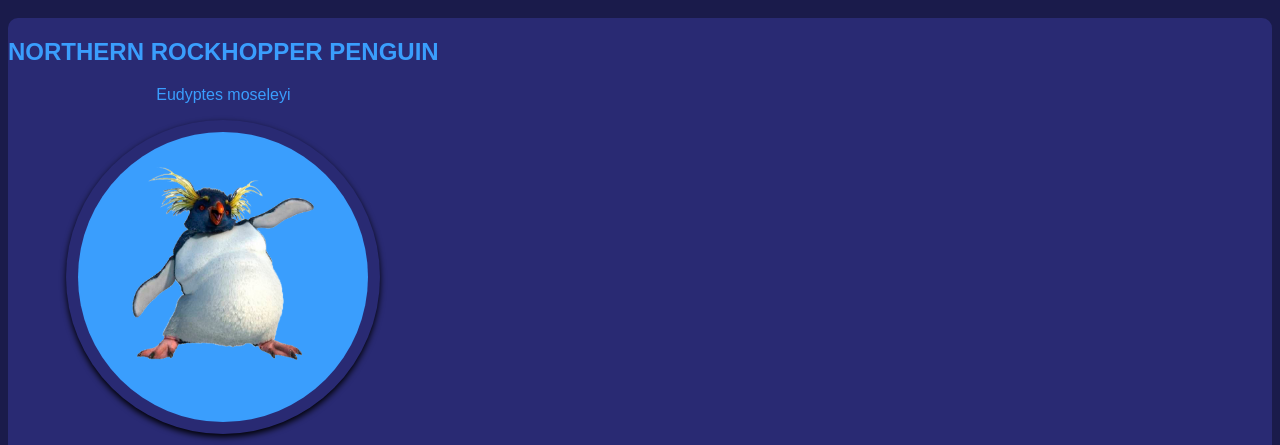
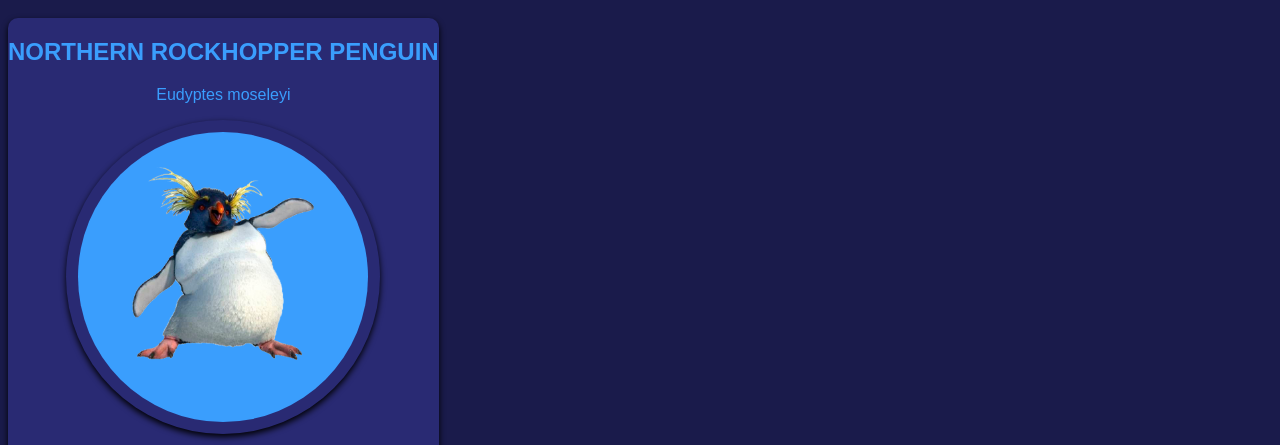
Before and after one commit to linj708/core_studio, a plain HTML site: page pages/project3/index.html in a window 1280 px wide. Shown: the part 60-505 px from the top of the page. Drawn offline with nearby package versions, Linux system fonts and the light colour scheme.

Commit message:
ok now im done

```diff
--- a/pages/project3/index.html
+++ b/pages/project3/index.html
@@ -66,8 +66,6 @@
 		height: 544px;
 		grid-column: 1 /span 5;
 		grid-row: 2;
-		border-radius: 10px;
-		background-color: var(--mediumblue);
 		color: var(--lightblue);
 		display: block;
 	}
@@ -78,7 +76,11 @@
 	}
 
 	.front {
-		z-index: 2;
+		background-color: var(--mediumblue);
+		border-radius: 10px;
+		width: auto;
+		height: 544px;
+		box-shadow: 0px 3px 6px #000000;
   		transform: rotateY(0deg);
 	}
 
@@ -87,7 +89,7 @@
 		width: 100%;
 		height: 544px;
 		border-radius: 10px;
-		background-color: var(--darkblue);
+		background-color: var(--mediumblue);
 		box-shadow: 0px 3px 6px #000000;
 		transform: rotateY(180deg);
 	}
```
Also changed, not shown: pages/project3.html (+2 -6 lines).
